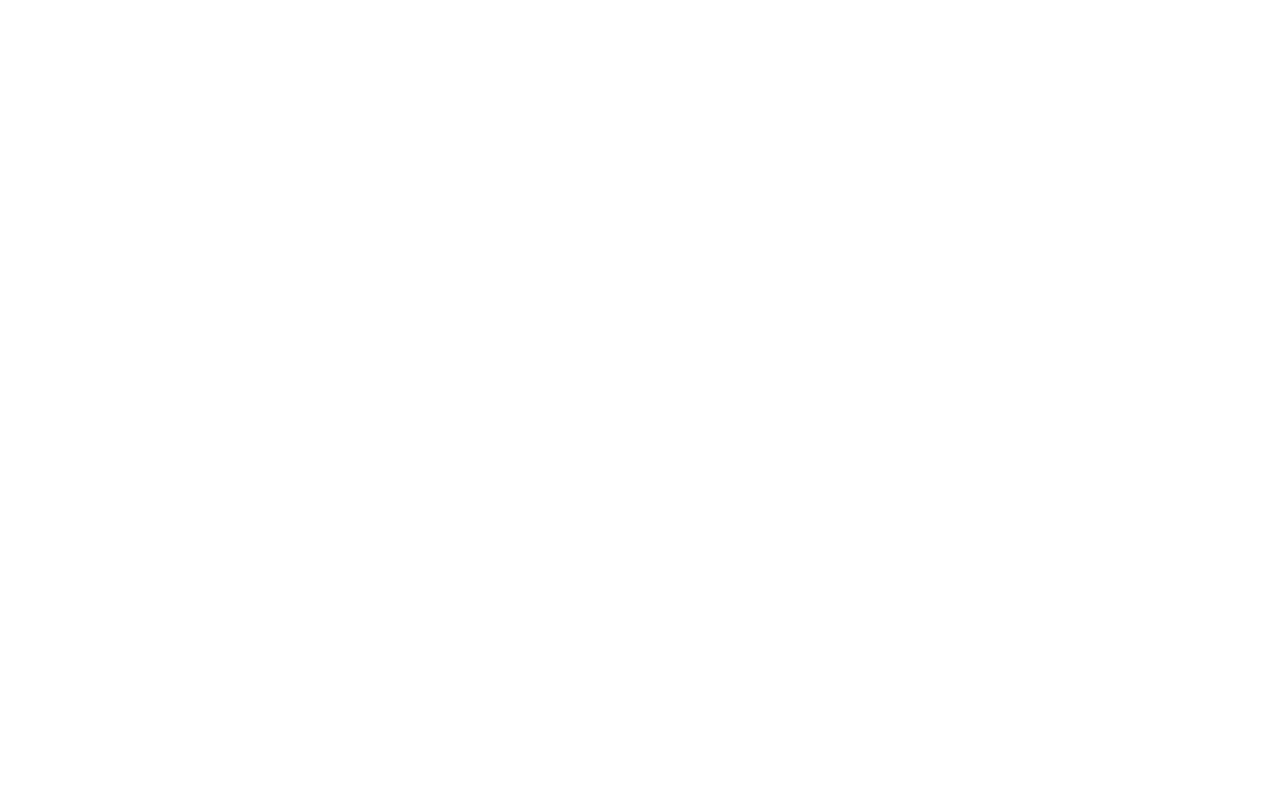
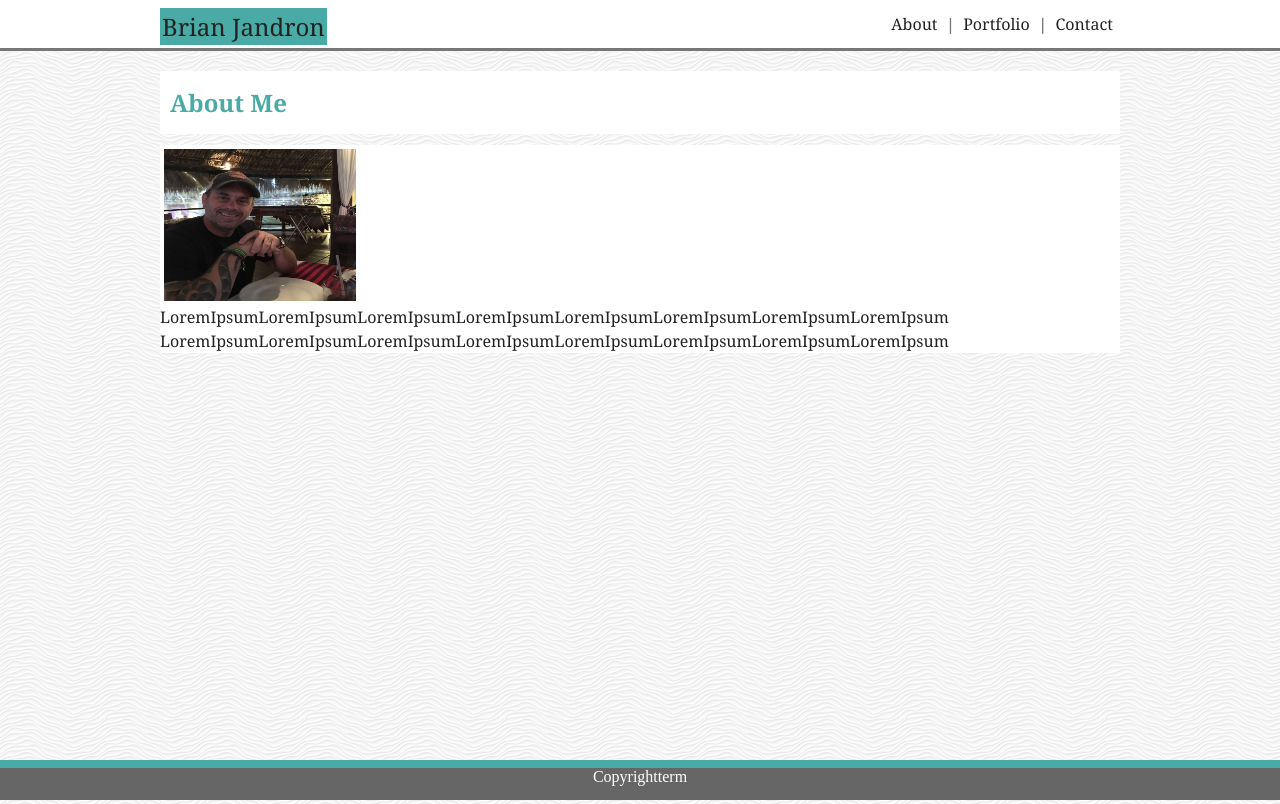
Before and after one commit to notintheup/Basic-Portfolio, a plain HTML site: page index.html in a window 1280 px wide. Shown: the top 804 px of the page. Drawn offline with Linux system fonts and the light colour scheme.

Commit message:
latest css

```diff
--- a/assets/css/style.css
+++ b/assets/css/style.css
@@ -1,32 +1,89 @@
-body {
-  max-width:960px;
-  float: center;
-  align-content: center;
-  padding:1em;
-  font-family: 'Georgia', Times, Times New Roman, serif;
+* {
+  box-sizing: border-box;
+  margin-left: auto;
+  margin-right: auto;
+}
+.heading {
+  width: 960px;
+  height: 40px;
+  margin-left: auto; margin-right: auto;
+  font-family: Georgia, 'Times New Roman', Times, serif;
+  color: #777777;
+}
+a {
+  padding: 2px;
+  text-decoration: none;
+  color: #222222;
   text-align: center;
 }
-div,section,main,aside,header {
-  font-family:Arial;
-  font-weight: bold;
+a.name {
+  float: left;
+  background-color: #4aaaa5;
+  font-size: 24px;
+}
+ul {
+  float: right;
   background-color: #ffffff;
-  border:2px solid lightgray;
-  padding:.5em;
-  margin-bottom:1em;
+  height: 28px;
+  list-style-type: none;
+  margin: 5px;
+  padding: 0px;
+  text-align: center;
+  text-decoration: none;
+}
+li {
+  display: inline;
+  margin: 0; padding: 0;
+}
+.page {
+  border-top: solid; border-color: #777777;
+  background-image: url("../images/white-waves.png");
+  background-repeat: repeat;
+  height: 1000px;
+  width: 100%;
+}
+.full {
+  padding-top: 20px;
+  margin-left: auto; margin-right: auto;
+  border-top: solid; border-width: 2px; border-color: #dddddd;
+  font-family: 'Georgia', Times, Times, serif;
+}
+.write {
+  margin-top: 20px;
+  background-color: #ffffff;
+  height: auto;
+  max-width:960px;
+  padding-top: 5px; padding-bottom: 5px;
+}
+.about {
+  margin: 10px;
+  color: #4aaaa5;
+  border: bold; border-color:  #666666;
+  font-family: Georgia, 'Times New Roman', Times, serif;
+}
+p {
+  max-width: 960px;
+  background-color: #ffffff;
+  height: 100%;
+  font-family: Georgia, 'Times New Roman', Times, serif;
+  float: left;
+  color: #222222;
+  word-wrap: normal;
+  line-height: 1.5;
 }
 img {
-  float: left
+  height: 160px; width: 200px;
+  margin: 0; padding: 4px;
+  float: left;
+
 }
 .footer {
   position: fixed;
-  left: 0;
   bottom: 0;
+  height: 40px;
   width: 100%;
   background-color: #666666;
   color: white;
   text-align: center;
+  border-top: 8px solid #4aaaa5;
 }
-.flex-container {
-  display: flex;
-  flex-direction: column;
-}
--- a/index.html
+++ b/index.html
@@ -4,9 +4,37 @@
   <meta charset="UTF-8">
   <meta name="viewport" content="width=device-width, initial-scale=1.0">
   <meta http-equiv="X-UA-Compatible" content="ie=edge">
-  <title>Document</title>
+  <link rel="stylesheet" type="text/css" media="screen" href="../Basic-Portfolio/assets/css/style.css" />
+  <title>Portfolio of Brian Jandron</title>
 </head>
+<!--The site-->
 <body>
+  <!--Main site Header-->
+  <header class="heading">
+    <a class="name" href="index.html">Brian Jandron</a>
+    <ul>
+      <li><a href="#">About</a></li>
+      <li>&#x2758</li>
+      <li><a href="portfolio.html">Portfolio</a></li>
+      <li>&#x2758</li>
+      <li><a href="contact.html">Contact</a></li>
+    </ul>
+  </header>
+  <!--Main site full content-->
+  <section class="page">
+    <div class="write">
+      <h2 class="about">About Me</h2>
+      <p>
+        <img src="assets/images/IMG_0665.JPG">
+        LoremIpsumLoremIpsumLoremIpsumLoremIpsumLoremIpsumLoremIpsumLoremIpsumLoremIpsum
+        LoremIpsumLoremIpsumLoremIpsumLoremIpsumLoremIpsumLoremIpsumLoremIpsumLoremIpsum
+      </p>
+
+    </div>
+  </section>
+  <!--Main site Footer-->
+  <footer class="footer">Copyrightterm</footer>
 
 </body>
+
 </html>
```
Also changed, not shown: contact.html (+8 -6 lines), portfolio.html (+1 -0 lines), assets/images/fancy-cushion.png (added), assets/images/white-waves.png (added), 2 other files.
